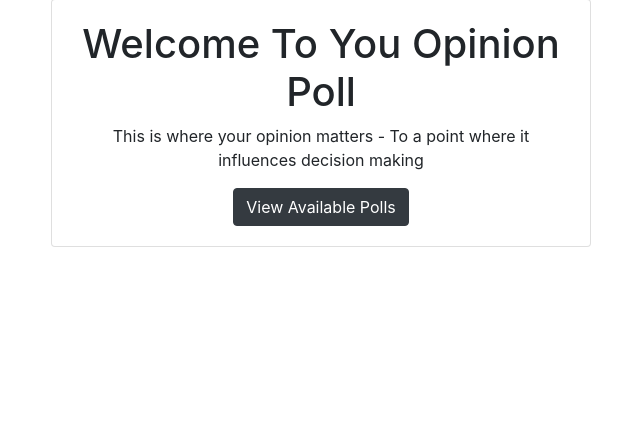
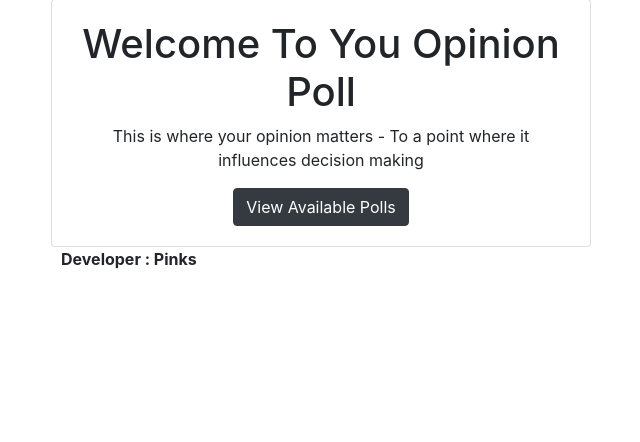
Before and after one commit to Pinky-alt-spec/Pollster, a Django app: page / in a window 1280 px wide. Shown: the part 81-523 px from the top of the page, without its empty margins (319-959 px from the left). Run offline with Django 3.2, Linux system fonts and the light colour scheme; some libraries are stand-ins or nearby versions.

Commit message:
Update index.html

```diff
--- a/templates/pages/index.html
+++ b/templates/pages/index.html
@@ -9,4 +9,8 @@
         View Available Polls</a>
   </div>
   </div>
+
+<div style="margin-botton: 10px; margin-left: 10px">
+  <p><strong>Developer : Pinks</strong></p>
+</div>
 {% endblock %}
```
